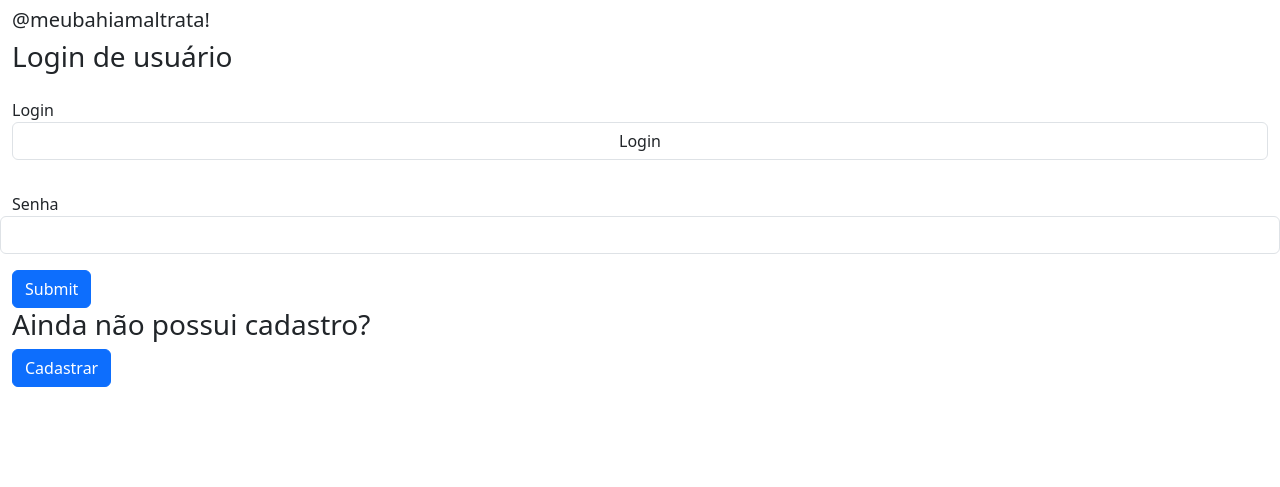
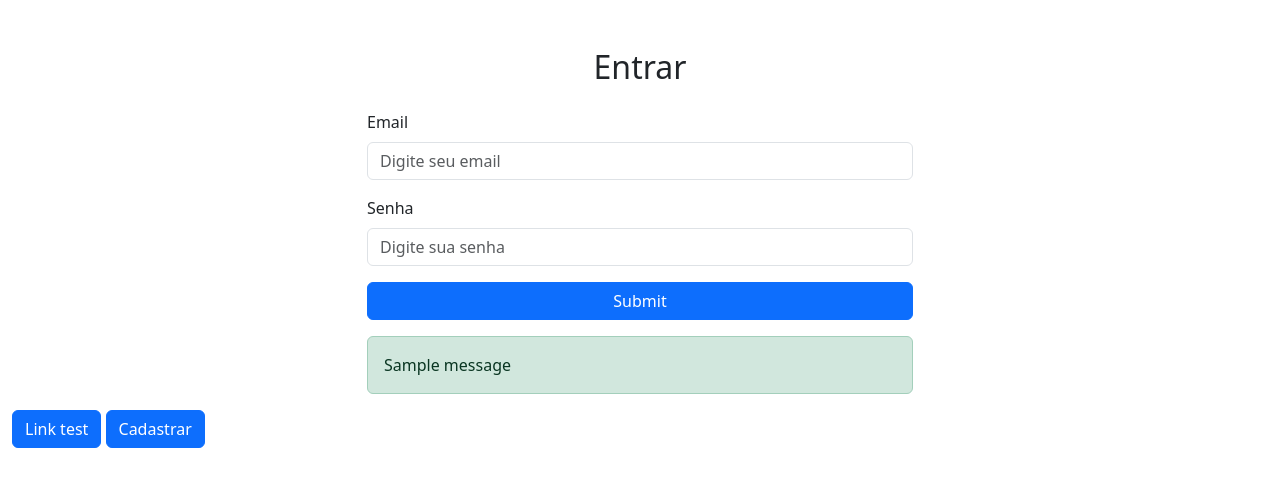
Before and after one commit to ScoobyTT/Site_Aeroporto, a Python web app: template app/templates/login.html in a window 1280 px wide. Shown: the top 487 px of the page. Run offline with Jinja, Linux system fonts and the light colour scheme; the template is opened without the code that fills it, so the values that code supplies are empty, except form fields; one stand-in notice (Sample message) is shown; form fields are guessed from the names that the template uses.

Commit message:
Update login.html

```diff
--- a/app/templates/login.html
+++ b/app/templates/login.html
@@ -1,32 +1,40 @@
-{% extends 'base.html' %}
+{% extends "base.html" %}
 
 {% block content %}
-<div>
-    <h5>@meubahiamaltrata!</h3>
-    <h3>Login de usuário</h3>
-    <div>
-        <form action="" method="post" class="row mt-4">
+<div class="container mt-5">
+        <div class="row justify-content-center">
+            <div class="col-md-6">
+                <h2 class="mb-4 text-center">Entrar</h2>
+                <form method="POST">
+                    {{ form.hidden_tag() }}
+
                     <div class="mb-3">
-                {{ form.login.label }}
-                {{ form.login(class="form-control") }}
+                        {{ form.email.label(class="form-label") }}
+                        {{ form.email(class="form-control", placeholder="Digite seu email") }}
                     </div>
-            <div class="mb-3"></div>
-                {{ form.senha.label }}
-                {{ form.senha(class="form-control") }}
+
+                    <div class="mb-3">
+                        {{ form.senha.label(class="form-label") }}
+                        {{ form.senha(class="form-control", placeholder="Digite sua senha") }}
                     </div>
-            <div class="mt-3">
+
+                    <div class="d-grid">
                         {{ form.submit(class="btn btn-primary") }}
                     </div>
-
-
                 </form>
 
-
+                {% with messages = get_flashed_messages(with_categories=true) %}
+                  {% if messages %}
+                    <div class="mt-3">
+                      {% for category, message in messages %}
+                        <div class="alert alert-{{ category }}">{{ message }}</div>
+                      {% endfor %}
                     </div>
-
-        <div>
-            <h3>Ainda não possui cadastro?</h3>
+                  {% endif %}
+                {% endwith %}
+            </div>
+        </div>
+    </div>    <a href="{{ url_for('novapag') }}" class="btn btn-primary">Link test</a>
     <a href="{{url_for('cadastro')}}" class="btn btn-primary">Cadastrar</a>
 </div>
-</div>
 {% endblock %}
```
Lines whose indentation alone changed are shown as unchanged.
